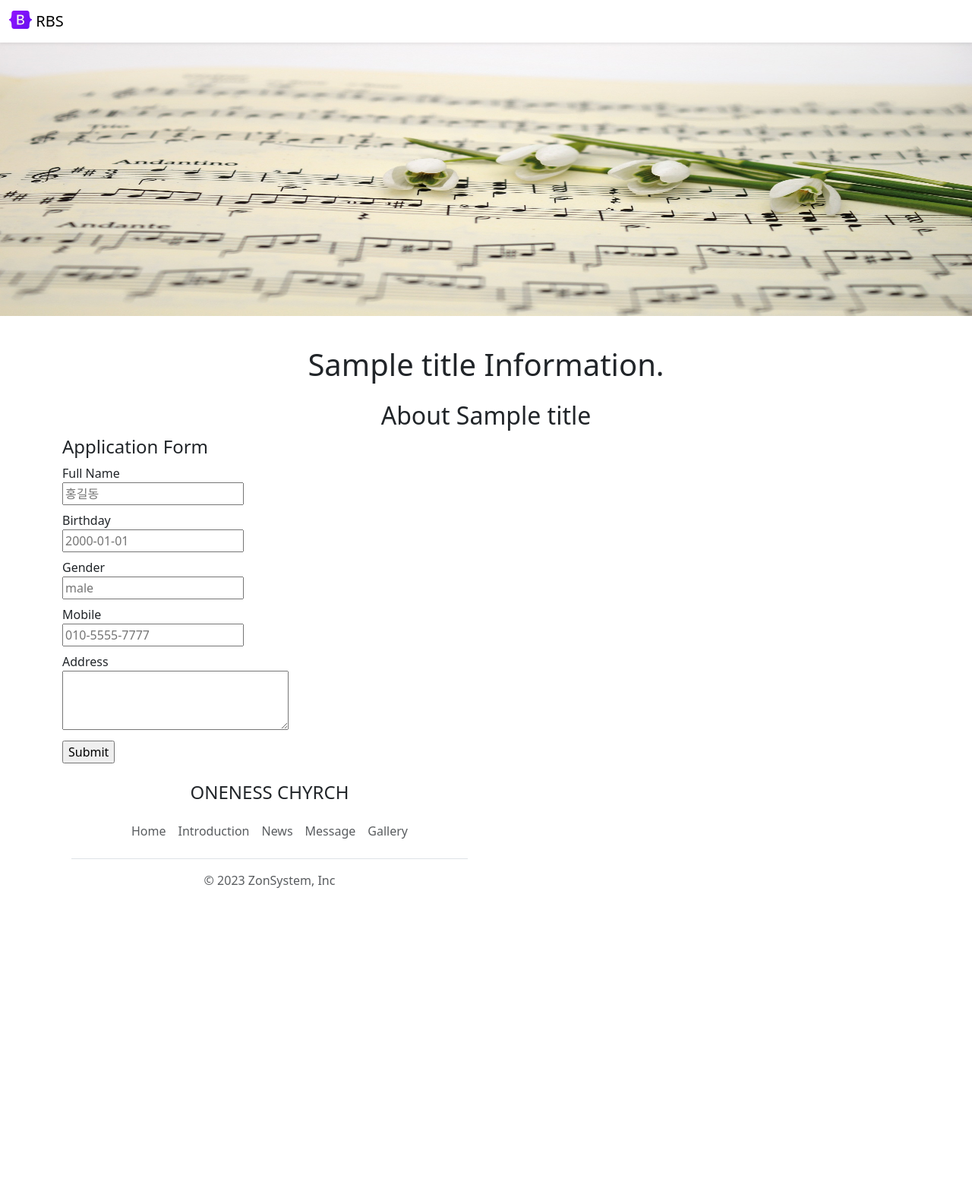
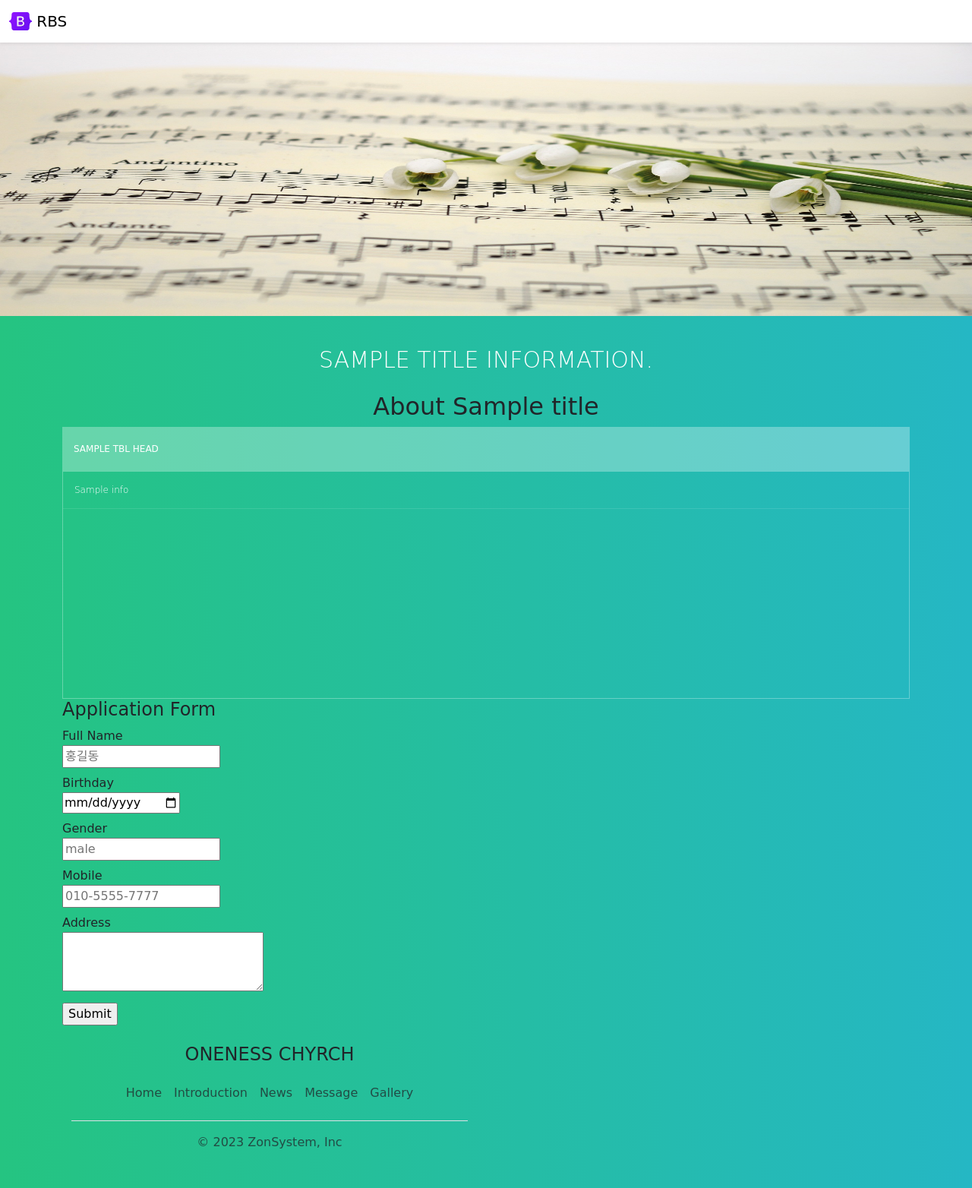
Before and after one commit to Yong-Woo-Kim/RBS-website, a Flask app: template templates/detail-info.html in a window 1280 px wide. Shown: the whole page at 76% size. Before the commit the page ends 1169 px from the top, so only its background shows below. Run offline with Flask 2, Linux system fonts and the light colour scheme; the template is opened without the code that fills it: most values are stand-ins (such as "Sample title", 1, 10 or a date in 2020); lists and menus that the app fills with data are empty.

Commit message:
insert teacher table

```diff
--- a/app.py
+++ b/app.py
@@ -15,17 +15,19 @@ def hello_rbs():
 
 @app.route('/Teacher')
 def display_teacher():
-  return render_template('detail-info.html', title='Teachers' )
+    tbl_column = db.read_table_column()
+    Contents = db.load_teacher()
+    return render_template('detail-info.html', tbl_head=tbl_column, contents=Contents, title='Teachers')
 
 @app.route('/Student')
 def display_student():
   return render_template('detail-info.html', title='Students' )
 
-@app.route('/Teachers/apply', methods=['POST'])
-def apply_teacher():
-  data = request.form
-  db.add_teacher(data)
-  return render_template('application_submitted.html', application=data)
+# @app.route('/Teachers/apply', methods=['POST'])
+# def apply_teacher():
+#   data = request.form
+#   db.add_teacher(data)
+#   return render_template('application_submitted.html', application=data)
 
 if __name__ == '__main__':
   app.run(host='0.0.0.0', debug=True)
--- /dev/null
+++ b/static/table.css
@@ -0,0 +1,87 @@
+h1 {
+  font-size: 30px;
+  color: #fff;
+  text-transform: uppercase;
+  font-weight: 300;
+  text-align: center;
+  margin-bottom: 15px;
+}
+table {
+  width: 100%;
+  table-layout: fixed;
+}
+.tbl-header {
+  background-color: rgba(255, 255, 255, 0.3);
+}
+.tbl-content {
+  height: 300px;
+  overflow-x: auto;
+  margin-top: 0px;
+  border: 1px solid rgba(255, 255, 255, 0.3);
+}
+th {
+  padding: 20px 15px;
+  text-align: left;
+  font-weight: 500;
+  font-size: 12px;
+  color: #fff;
+  text-transform: uppercase;
+}
+td {
+  padding: 15px;
+  text-align: left;
+  vertical-align: middle;
+  font-weight: 300;
+  font-size: 12px;
+  color: #fff;
+  border-bottom: solid 1px rgba(255, 255, 255, 0.1);
+}
+
+/* demo styles */
+
+@import url(https://fonts.googleapis.com/css?family=Roboto:400,500,300,700);
+body {
+  background: -webkit-linear-gradient(left, #25c481, #25b7c4);
+  background: linear-gradient(to right, #25c481, #25b7c4);
+  font-family: 'Lobster', cursive;
+}
+section {
+  margin: 50px;
+}
+
+/* follow me template */
+.made-with-love {
+  margin-top: 40px;
+  padding: 10px;
+  clear: left;
+  text-align: center;
+  font-size: 10px;
+  font-family: arial;
+  color: #fff;
+}
+.made-with-love i {
+  font-style: normal;
+  color: #f50057;
+  font-size: 14px;
+  position: relative;
+  top: 2px;
+}
+.made-with-love a {
+  color: #fff;
+  text-decoration: none;
+}
+.made-with-love a:hover {
+  text-decoration: underline;
+}
+
+/* for custom scrollbar for webkit browser*/
+
+::-webkit-scrollbar {
+  width: 6px;
+}
+::-webkit-scrollbar-track {
+  -webkit-box-shadow: inset 0 0 6px rgba(0, 0, 0, 0.3);
+}
+::-webkit-scrollbar-thumb {
+  -webkit-box-shadow: inset 0 0 6px rgba(0, 0, 0, 0.3);
+}
--- a/templates/application_form.html
+++ b/templates/application_form.html
@@ -2,12 +2,12 @@
 <form action="/{{title}}/apply" method="POST">
   <div class="mb-2">
     <label for="">Full Name</label><br>
-    <input type="text" name="name" placeholder="홍길동">
+    <input type="text" required name="name" placeholder="홍길동">
   </div>
 
   <div class="mb-2">
     <label for="">Birthday</label><br>
-    <input type="text" name="birthday" placeholder="2000-01-01">
+    <input type="date" name="birthday" placeholder="2000-01-01">
   </div>
 
   <div class="mb-2">
@@ -17,7 +17,7 @@
 
   <div class="mb-2">
     <label for="">Mobile</label><br>
-    <input type="text" name="mobile" placeholder="010-5555-7777">
+    <input type="number" required name="mobile" placeholder="010-5555-7777">
   </div>
 
   <div class="mb-2">
--- a/templates/detail-info.html
+++ b/templates/detail-info.html
@@ -3,6 +3,7 @@
 <head>
   {% include 'bootstrap.html' %}
   <title>Teacher</title>
+  <link rel="stylesheet" href="/static/table.css" />
 </head>
 <body>
   {% include 'nav.html' %}
@@ -11,8 +12,31 @@
     <h1 class="text-center mt-4 mb-4">{{title}} Information.</h1>
 
     <h2 class="text-center mt-4 mb-2">About {{title}}</h2>
+    <div class="tbl-header">
+      <table cellpadding="0" cellspacing="0" border="0">
+        <thead>
+          {% for column_name in tbl_head %}
+            <th>{{column_name}}</th>
+          {% endfor %}
+        </thead>
+      </table>
+    </div>
+    <div class="tbl-content">
+      <table cellpadding="0" cellspacing="0" border="0">
+        <tbody>
+          {% for teacher in contents %}
+          <tr>
+            {% for info in teacher %}
+              <td>{{info}}</td>
+            {% endfor %}
+          </tr>
+          {% endfor %}
+        </tbody>
+      </table>
+    </div>
+
     <div class="row" style="margin-bottom:16px">
-      <div class="col-md-6">
+    <div class="col-md-6">
   {% include 'application_form.html' %}
   {% include 'footer.html' %}
 </body>
```
Also changed, not shown: database.py (+16 -4 lines).
